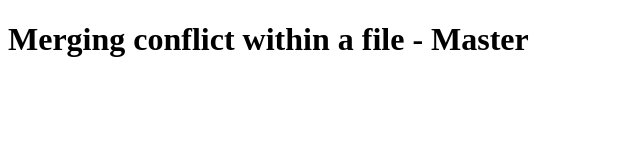
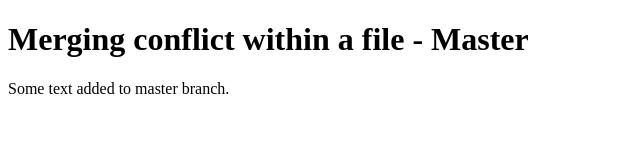
Before and after one commit to taranti555/test, a plain HTML site: page conflict.html in a window 1280 px wide. Shown: the whole page, without its empty margins (0-640 px from the left). Drawn offline with Linux system fonts and the light colour scheme.

Commit message:
Master branch text edits.

```diff
--- a/conflict.html
+++ b/conflict.html
@@ -11,5 +11,6 @@
 	</head>
 	<body>
 		<h1>Merging conflict within a file - Master</h1>
+		<p>Some text added to master branch.</p>
 	</body>
 </html>
```
